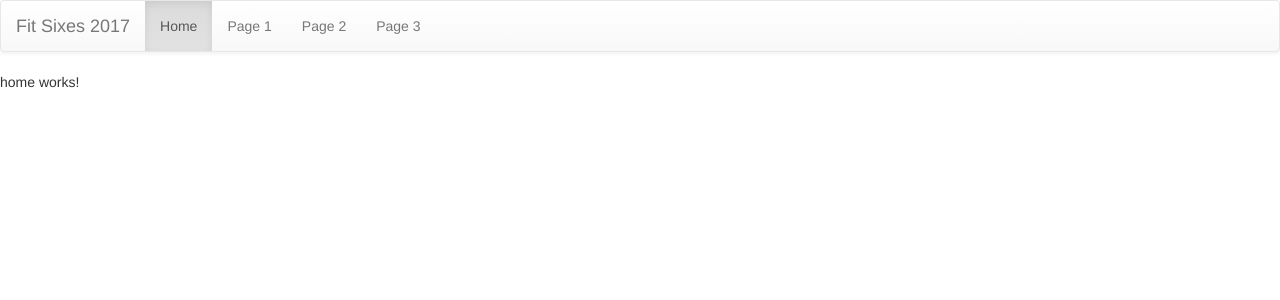
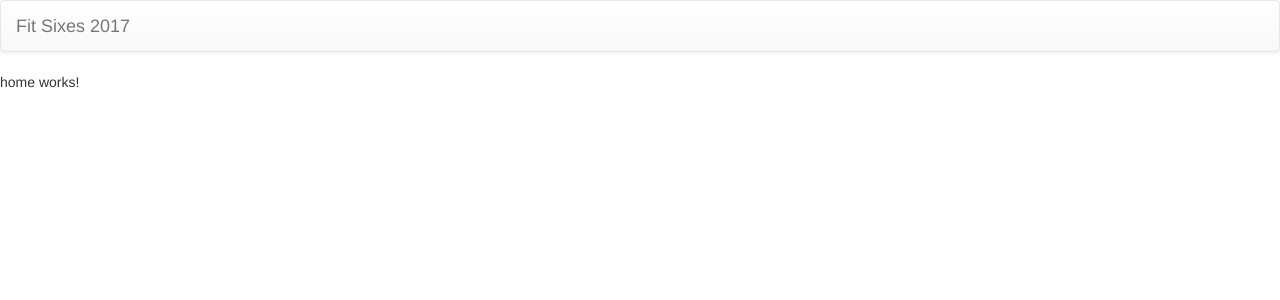
Before and after one commit to ishankap2/FitSixes_Frontend, an Angular app: page /home in a window 1280 px wide. Shown: the top 300 px of the page. Built offline with nearby package versions, Linux system fonts and the light colour scheme.

Commit message:
services

```diff
--- a/src/app/common/header/header.component.html
+++ b/src/app/common/header/header.component.html
@@ -4,10 +4,10 @@
       <a class="navbar-brand" href="#">Fit Sixes 2017</a>
     </div>
     <ul class="nav navbar-nav">
-      <li class="active"><a href="#">Home</a></li>
-      <li><a href="#">Page 1</a></li>
-      <li><a href="#">Page 2</a></li>
-      <li><a href="#">Page 3</a></li>
+      <!--<li class="active"><a href="#">Home</a></li>-->
+      <!--<li><a href="#">Page 1</a></li>-->
+      <!--<li><a href="#">Page 2</a></li>-->
+      <!--<li><a href="#">Page 3</a></li>-->
     </ul>
   </div>
 </nav>
```
